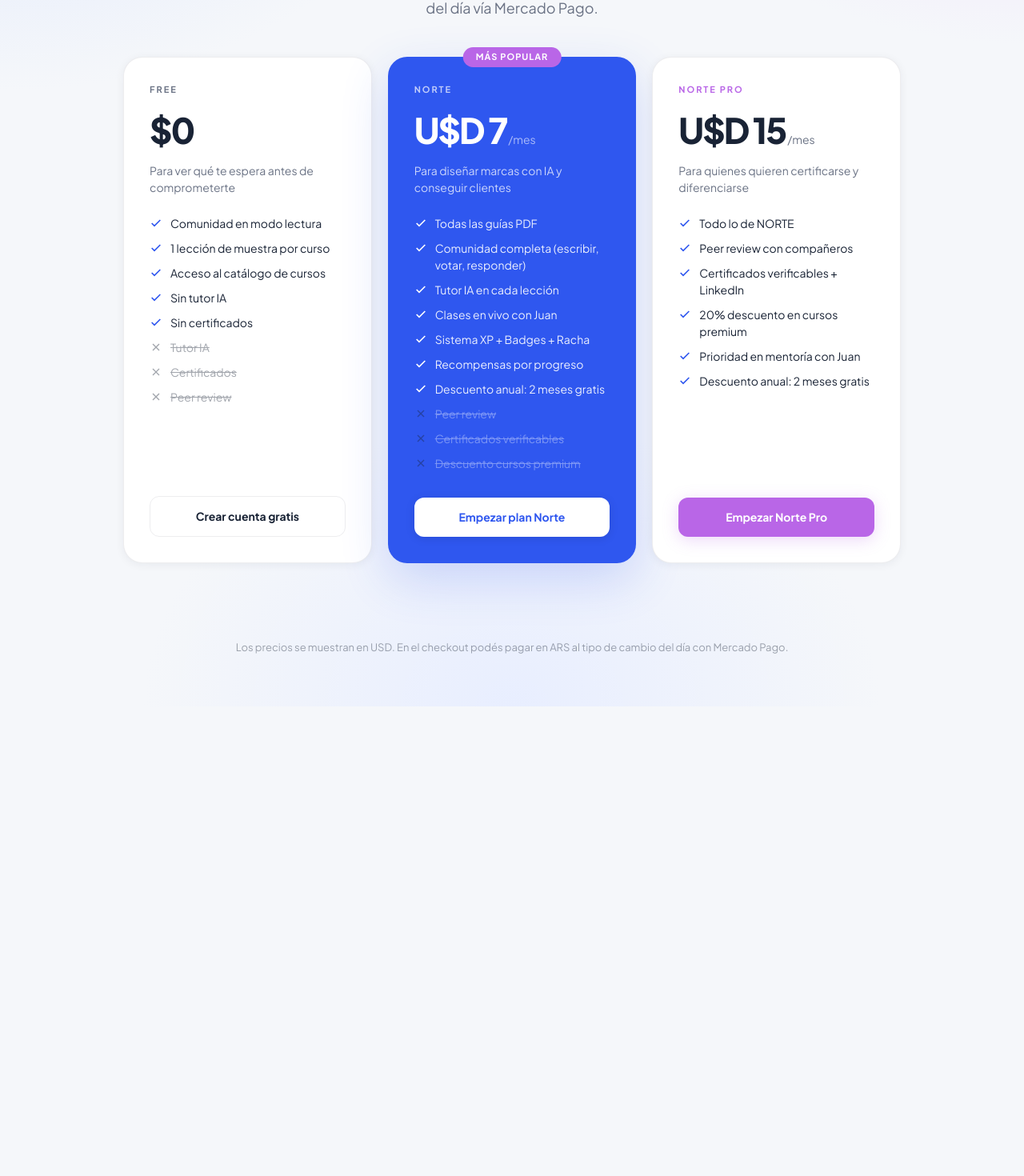
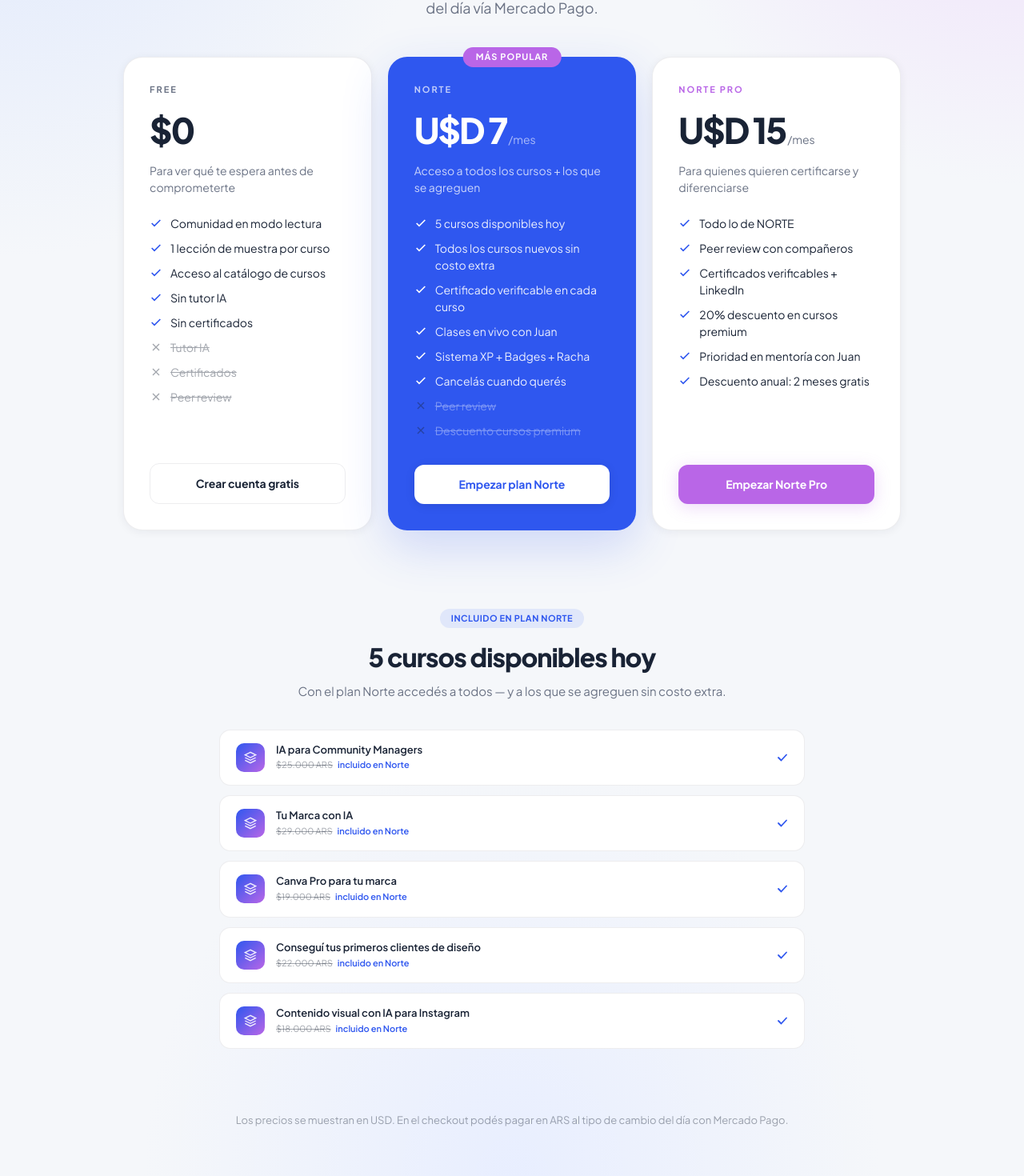
Before and after one commit to estudionortearg/EstudioNorte, a Next.js app: page /precios in a window 1280 px wide. Shown: the part 300-1770 px from the top of the page at 80% size. Before the commit the page ends 1183 px from the top, so only its background shows below. Built offline with nearby package versions, Linux system fonts and the light colour scheme; no server answers.

Commit message:
feat: update precios page — Norte plan features + cursos incluidos section

```diff
--- a/app/precios/page.tsx
+++ b/app/precios/page.tsx
@@ -29,22 +29,21 @@
     name: 'NORTE',
     price: 'U$D 7',
     period: '/mes',
-    description: 'Para diseñar marcas con IA y conseguir clientes',
+    description: 'Acceso a todos los cursos + los que se agreguen',
     color: 'var(--en-green)',
     cta: 'Empezar plan Norte',
     ctaHref: '/login?plan=norte',
     ctaStyle: 'solid' as const,
     featured: true,
     features: [
-      'Todas las guías PDF',
-      'Comunidad completa (escribir, votar, responder)',
-      'Tutor IA en cada lección',
+      '5 cursos disponibles hoy',
+      'Todos los cursos nuevos sin costo extra',
+      'Certificado verificable en cada curso',
       'Clases en vivo con Juan',
       'Sistema XP + Badges + Racha',
-      'Recompensas por progreso',
-      'Descuento anual: 2 meses gratis',
+      'Cancelás cuando querés',
     ],
-    notIncluded: ['Peer review', 'Certificados verificables', 'Descuento cursos premium'],
+    notIncluded: ['Peer review', 'Descuento cursos premium'],
   },
   {
     name: 'NORTE PRO',
@@ -204,6 +203,49 @@
         ))}
       </div>
 
+      {/* Cursos incluidos en Norte */}
+      <div style={{ maxWidth: '860px', margin: '0 auto', padding: '0 clamp(16px, 5vw, 64px) 80px' }}>
+        <div style={{ textAlign: 'center', marginBottom: '36px' }}>
+          <div style={{ display: 'inline-flex', alignItems: 'center', gap: '6px', padding: '4px 14px', borderRadius: '100px', background: 'color-mix(in srgb, var(--en-green) 10%, transparent)', marginBottom: '12px' }}>
+            <span style={{ fontFamily: 'var(--font-body)', fontSize: '11px', fontWeight: 700, color: 'var(--en-green)', letterSpacing: '0.5px' }}>INCLUIDO EN PLAN NORTE</span>
+          </div>
+          <h2 style={{ fontFamily: 'var(--font-display)', fontWeight: 800, fontSize: 'clamp(22px, 3vw, 32px)', letterSpacing: '-1px', color: 'var(--en-text)', marginBottom: '8px' }}>
+            5 cursos disponibles hoy
+          </h2>
+          <p style={{ fontFamily: 'var(--font-body)', fontSize: '15px', color: 'var(--en-text-soft)' }}>
+            Con el plan Norte accedés a todos — y a los que se agreguen sin costo extra.
+          </p>
+        </div>
+
+        <div style={{ display: 'grid', gridTemplateColumns: 'repeat(auto-fill, minmax(min(100%, 380px), 1fr))', gap: '12px' }}>
+          {[
+            { title: 'IA para Community Managers', price: '$25.000 ARS', badge: 'Más vendido', slug: 'ia-para-community-managers' },
+            { title: 'Tu Marca con IA', price: '$29.000 ARS', badge: 'Diseño', slug: 'tu-marca-con-ia' },
+            { title: 'Canva Pro para tu marca', price: '$19.000 ARS', badge: 'Canva', slug: 'canva-pro-para-tu-marca' },
+            { title: 'Conseguí tus primeros clientes de diseño', price: '$22.000 ARS', badge: 'Freelance', slug: 'primeros-clientes-diseno' },
+            { title: 'Contenido visual con IA para Instagram', price: '$18.000 ARS', badge: 'Instagram', slug: 'contenido-visual-ia-instagram' },
+          ].map((course) => (
+            <div key={course.slug} style={{ display: 'flex', alignItems: 'center', gap: '14px', padding: '16px 20px', borderRadius: '14px', background: 'var(--en-surface)', border: '1px solid var(--en-border)' }}>
+              <div style={{ width: '36px', height: '36px', borderRadius: '10px', background: 'linear-gradient(135deg, var(--en-green), var(--en-coral))', flexShrink: 0, display: 'flex', alignItems: 'center', justifyContent: 'center' }}>
+                <svg width="16" height="16" viewBox="0 0 24 24" fill="none" stroke="rgba(255,255,255,0.9)" strokeWidth="2">
+                  <path d="M12 2L2 7l10 5 10-5-10-5zM2 17l10 5 10-5M2 12l10 5 10-5"/>
+                </svg>
+              </div>
+              <div style={{ flex: 1, minWidth: 0 }}>
+                <div style={{ fontFamily: 'var(--font-body)', fontWeight: 600, fontSize: '13px', color: 'var(--en-text)', lineHeight: 1.3, marginBottom: '3px' }}>{course.title}</div>
+                <div style={{ fontFamily: 'var(--font-body)', fontSize: '11px', color: 'var(--en-text-faint)' }}>
+                  <span style={{ textDecoration: 'line-through' }}>{course.price}</span>
+                  <span style={{ marginLeft: '6px', color: 'var(--en-green)', fontWeight: 600 }}>incluido en Norte</span>
+                </div>
+              </div>
+              <svg width="14" height="14" viewBox="0 0 14 14" fill="none" style={{ flexShrink: 0 }}>
+                <path d="M2 7L5.5 10.5L12 3.5" stroke="var(--en-green)" strokeWidth="1.8" strokeLinecap="round" strokeLinejoin="round"/>
+              </svg>
+            </div>
+          ))}
+        </div>
+      </div>
+
       {/* Nota ARS */}
       <div style={{ textAlign: 'center', padding: '0 16px 64px', fontFamily: 'var(--font-body)', fontSize: '13px', color: 'var(--en-text-faint)' }}>
         Los precios se muestran en USD. En el checkout podés pagar en ARS al tipo de cambio del día con Mercado Pago.
```
